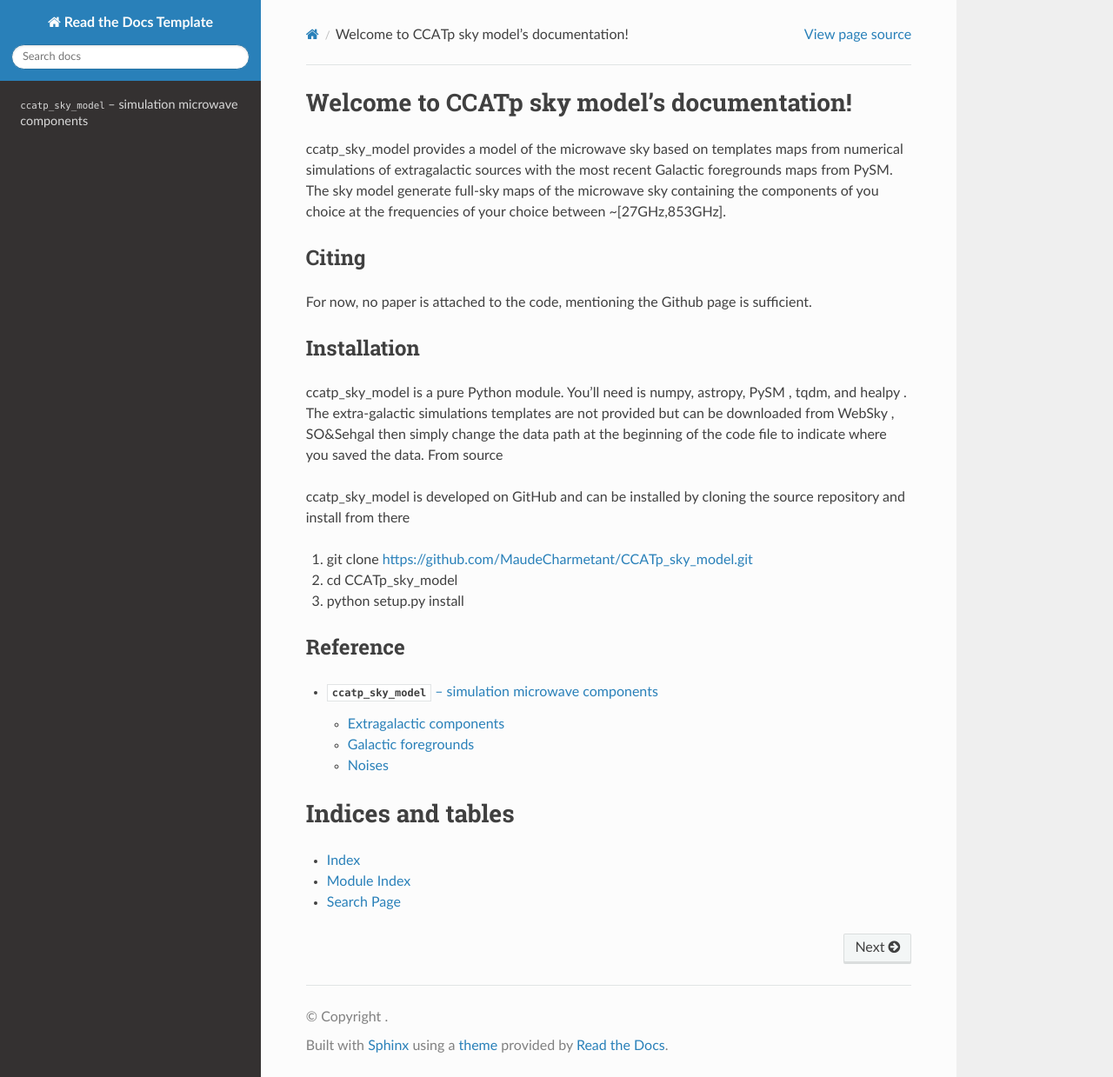
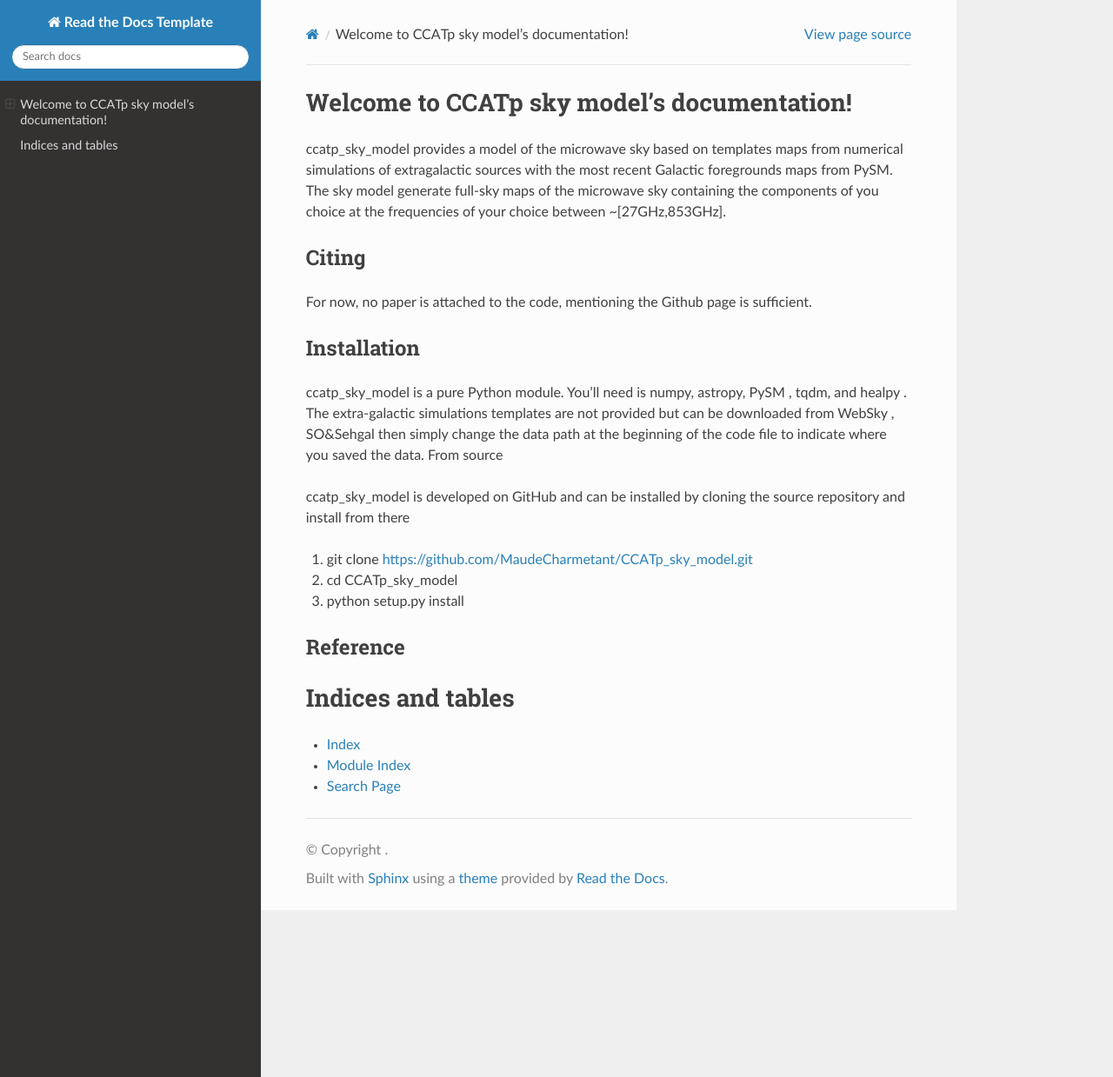
Before and after one commit to MaudeCharmetant/skymodel, a Sphinx documentation site: the page built from docs/index.rst, in a window 1280 px wide and 1239 px high. Shown: the whole window at 87% size. Built offline with Sphinx 7.4.7 and the Read the Docs theme 2.0.0, drawn with Linux system fonts in a browser that asks for light colours; pages that are not in the unit, such as notebooks, are missing from menus.

Commit message:
Update index.rst

```diff
--- a/docs/index.rst
+++ b/docs/index.rst
@@ -37,7 +37,6 @@ Reference
 .. toctree::
    :maxdepth: 2
 
-   ccatp_sky_model
    simulate_cib
 
 
```
